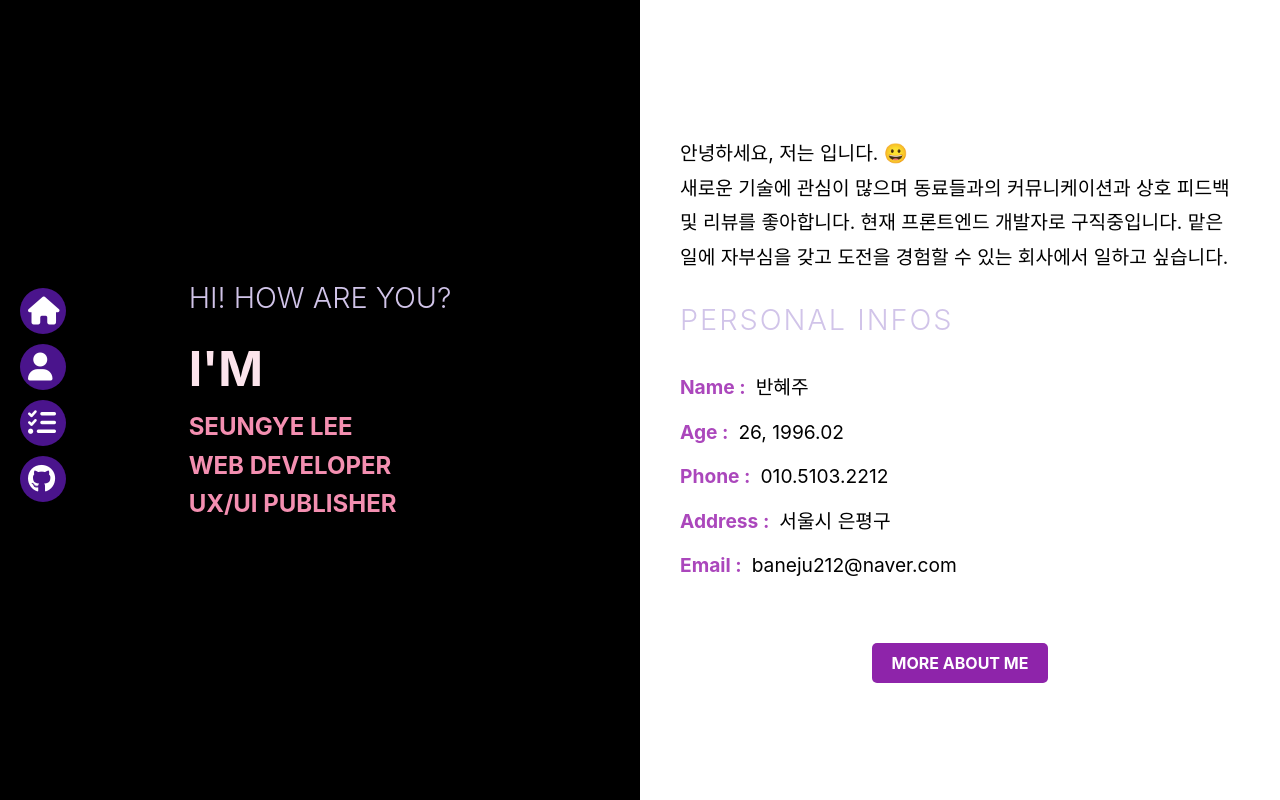
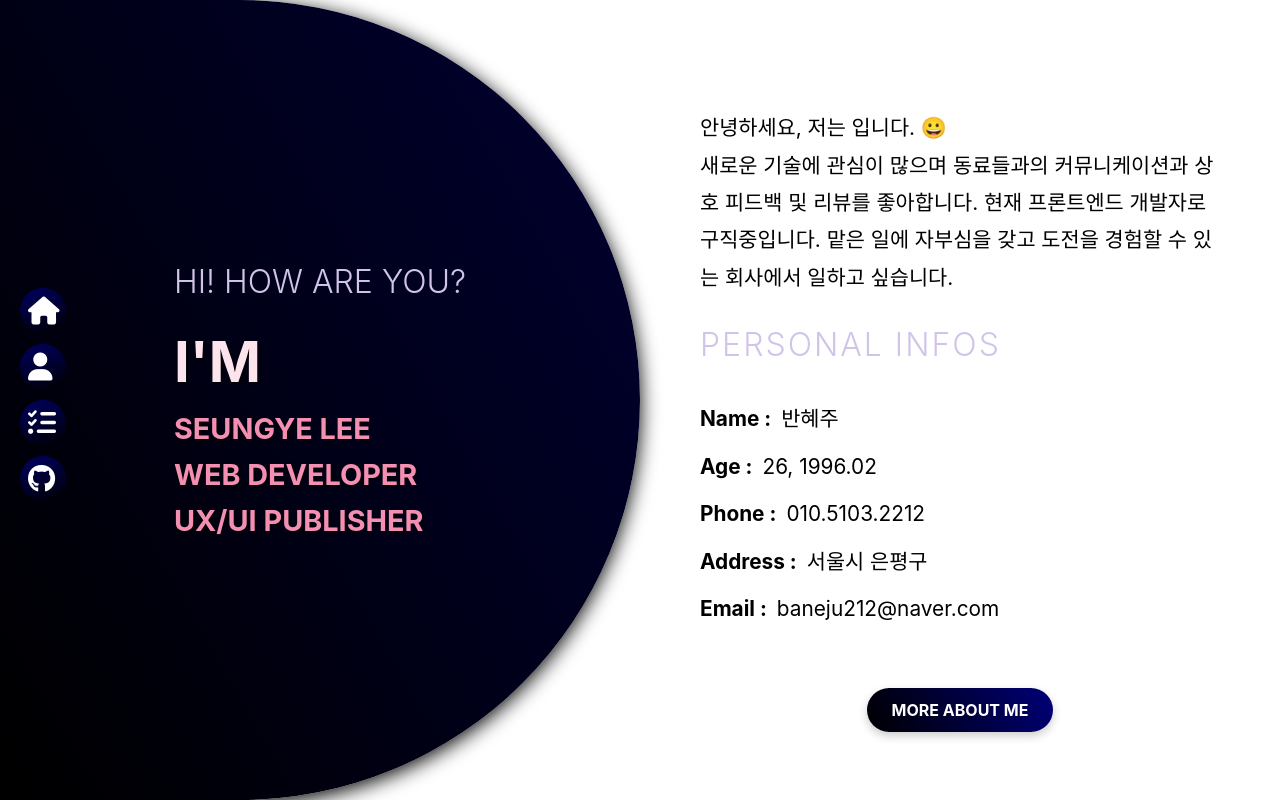
Before and after one commit to LSY0108/portfolio, a React (Create React App) app: page / in a window 1280 px wide. Built offline with nearby package versions, Linux system fonts and the light colour scheme.

Commit message:
project upload

```diff
--- a/package.json
+++ b/package.json
@@ -20,7 +20,7 @@
   "homepage": "https://LSY0108.github.io/portfolio/",
   "scripts": {
     "start": "react-scripts start",
-    "build": "react-scripts build",
+    "build": "set \"GENERATE_SOURCEMAP=false\" && react-scripts build",
     "test": "react-scripts test",
     "eject": "react-scripts eject",
     "predeploy": "npm run build",
--- a/src/components/About/about.css
+++ b/src/components/About/about.css
@@ -78,12 +78,13 @@
     font-size: 36px;
     margin-right: 8px;
     color: white;
+    align-items: center;
 }
 
 .icon-title > h3 {
     font-size: 20px;
     color: white;
-    margin-bottom: 10px;
+    margin:0;
 }
 
 /* Hover 효과 추가 */
--- a/src/components/Header/header.css
+++ b/src/components/Header/header.css
@@ -30,7 +30,7 @@ li {
 }
 
 li.active a {
-    background-color: #8e24aa;
+    background-color: white;
 }
 
 
@@ -39,7 +39,7 @@ li a {
     align-items: center;
     padding: 8px;
     border-radius: 50px;
-    background: #4a148c;
+    background: linear-gradient(1240deg, rgba(0, 0, 100, 300), rgba(0, 0, 0, 20));
     transition: all 0.2s;
     color: #ffffff;
     text-decoration: none;
@@ -56,7 +56,7 @@ li:hover a {
 }
 
 a i {
-    color: #ffffff;
+    color: white;
     margin-right: 5px;
     font-size: 28px;
     text-align: center;
--- a/src/components/Home/home.css
+++ b/src/components/Home/home.css
@@ -1,11 +1,9 @@
-/* home.css */
 @import url('https://fonts.googleapis.com/css2?family=Poppins:wght@400;600;700&display=swap');
 
 .styled-home {
     display: flex;
     height: 100vh;
     width: 100%;
-    /*background-color: #f3e5f5;*/ /* 배경을 연한 보라색으로 변경 */
     background-color: white;
     overflow: hidden;
 }
@@ -20,50 +18,42 @@
 }
 
 .left {
-    /*background-color: #6a1b9a;*/ /* 보라색 배경 */
-    background-color: black;
-    color: #fce4ec; /* 텍스트를 연한 분홍색으로 */
+    /*background-color: black;*/
     position: relative;
     overflow: hidden;
+    box-shadow: 0 4px 20px rgba(0, 0, 0, 2); /* 그림자 효과 추가 */
+    border-top-right-radius: 10000px; /* 오른쪽 위 모서리 둥글게 */
+    border-bottom-right-radius: 10000px; /* 오른쪽 아래 모서리 둥글게 */
+    background: linear-gradient(240deg, rgba(0, 0, 50, 300), rgba(0, 0, 0, 20));
 }
 
-/*.color-block {
-    position: absolute;
-    top: 0;
-    left: 0;
-    width: 100%;
-    height: 50px;
-    !*background-color: #ba68c8;*! !* 더 밝은 보라색 상단 블록 *!
-    background-color:black;
-}*/
-
 .tit-wrap h1 {
-    font-size: 3rem;
+    font-size: 3.5rem; /* 크기 증가 */
     font-weight: 700;
     margin: 20px 0;
-    color: #fce4ec; /* 제목 색상을 연한 분홍색으로 변경 */
+    color: #fce4ec;
+    text-shadow: 2px 2px 4px rgba(0, 0, 0, 0.7); /* 텍스트 그림자 추가 */
 }
 
 .tit-wrap h2 {
-    font-size: 1.8rem;
+    font-size: 2rem; /* 크기 증가 */
     font-weight: 300;
-    color: #d1c4e9; /* 서브 제목 색상을 연한 보라색으로 */
+    color: #d1c4e9;
 }
 
 .message {
     display: block;
     margin-top: 10px;
-    animation: fade 10s infinite; /* 애니메이션 적용 */
+    animation: fade 10s infinite;
 }
 
 .message strong {
     display: block;
-    font-size: 1.5rem;
+    font-size: 1.8rem; /* 크기 증가 */
     line-height: 1.6;
-    color: #f48fb1; /* 메시지 텍스트를 밝은 분홍색으로 변경 */
+    color: #f48fb1;
 }
 
-/* fade 애니메이션 추가 */
 @keyframes fade {
     0%, 100% { opacity: 0; }
     33% { opacity: 1; }
@@ -71,22 +61,25 @@
 }
 
 .right {
-    /*background-color: #fce4ec;*/ /* 오른쪽 섹션 배경을 밝은 분홍색으로 */
-    background-color: #ffffff;
-    /*color: #4a148c;*/ /* 텍스트 색상을 어두운 보라색으로 */
-    color: black;
+    background-color: white; /* 흰색 배경 */
 }
 
 .right p {
-    font-size: 1.2rem;
+    font-size: 1.3rem; /* 크기 증가 */
     line-height: 1.8;
     margin-bottom: 30px;
+    padding: 20px; /* 패딩 추가 */
+    border-radius: 10px; /* 모서리 둥글게 */
+
+    /*이거 할지 안할지 정하기!!*/
+    /*background-color: rgba(255, 255, 255, 0.8); !* 배경색 반투명 처리 *!
+    box-shadow: 0 4px 10px rgba(0, 0, 0, 0.2); !* 그림자 효과 추가 *!*/
 }
 
 .section-title {
-    font-size: 1.6rem;
+    font-size: 1.8rem; /* 크기 증가 */
     margin-top: 20px;
-    color: #ec407a; /* 섹션 제목을 밝은 분홍색으로 */
+    color: #ec407a;
     text-transform: uppercase;
     letter-spacing: 2px;
 }
@@ -103,23 +96,24 @@
 
 .info-label {
     font-weight: bold;
-    color: #ab47bc; /* 정보 라벨 색상을 보라색으로 */
+    color: black;
     margin-right: 10px;
 }
 
 .more-btn {
     display: inline-block;
-    margin-top: 20px;
-    padding: 10px 20px;
-    background-color: #8e24aa; /* 버튼 배경을 보라색으로 */
+    padding: 12px 25px; /* 패딩 증가 */
+    background: linear-gradient(240deg, rgba(0, 0, 120, 300), rgba(0, 0, 0, 20)); /* 왼쪽 배경과 동일한 그라데이션 */
     color: #fff;
     text-transform: uppercase;
     text-decoration: none;
     font-weight: bold;
-    border-radius: 5px;
-    transition: background-color 0.3s;
+    border-radius: 25px; /* 둥근 버튼 */
+    transition: background-color 0.3s, transform 0.2s; /* 변환 추가 */
+    box-shadow: 0 4px 10px rgba(0, 0, 0, 0.2); /* 버튼 그림자 추가 */
 }
 
 .more-btn:hover {
-    background-color: #7b1fa2; /* 호버 시 더 어두운 보라색 */
+    background-color: #7b1fa2;
+    transform: translateY(-2px); /* 호버 시 살짝 위로 이동 */
 }
--- a/src/components/Projects/projects.css
+++ b/src/components/Projects/projects.css
@@ -15,24 +15,80 @@
     flex-wrap: wrap; /* 여러 줄로 감싸기 */
     justify-content: center; /* 가운데 정렬 */
     align-items: flex-start; /* 세로 정렬 */
+    max-width: 1000px; /* 한 줄에 3개의 박스를 배치할 수 있는 너비 */
     gap: 20px; /* 박스 간의 간격 */
+    margin: 0 auto;
 }
 
 .project-box {
     background-color: #444;
-    color: #f48fb1;
+    color: white;
     border-radius: 10px;
     padding: 15px;
     margin: 10px;
-    width: calc(33.33% - 20px); /* 한 줄에 3개씩 배치하고, 여백을 고려하여 너비 계산 */
-    height: 55vh; /* 높이 조정 */
+    width: 250px; /* 고정 너비 */
+    height: 350px; /* 고정 높이 */
+    cursor: pointer;
+    transition: background-color 1s;
+    font-size: 1.2rem;
+    align-items: center;
+    justify-content: center;
+    flex-direction: column; /* 세로 방향으로 정렬 */
+    position: relative; /* 자식 요소를 절대 위치로 정렬하기 위해 사용 */
+}
+
+.project-title {
+    font-size: 1.5rem; /* 제목의 폰트 크기 */
+    color: white; /* 제목 색상 */
+    padding-bottom: 10px; /* 요약과의 간격을 위한 하단 패딩 */
+    text-align: left; /* 왼쪽 정렬 */
+    transition: transform 0.7s, opacity 0.3s; /* 이동 및 투명도 전환 효과 추가 */
+    align-items: center;
+}
+
+.project-summary {
+    font-size: 1rem; /* 요약 텍스트의 폰트 크기 */
+    color: #bbb; /* 요약 텍스트의 색상 */
+    margin: 0; /* 기본 여백 제거 */
+    padding-top: 10px; /* 제목과의 간격을 위한 상단 패딩 */
+    display: block; /* 기본적으로 블록으로 표시 */
+    text-align: left; /* 왼쪽 정렬 */
+}
+
+.details-button {
+    display: none; /* 기본적으로 버튼 숨기기 */
+    margin-top: 10px; /* 버튼과 제목 사이의 간격 */
+    background-color: transparent; /* 버튼 배경색을 투명으로 설정 */
+    color: black; /* 버튼 글자색 */
+    border: 2px solid white; /* 흰색 테두리 추가 */
+    border-radius: 5px;
+    padding: 10px 15px;
     cursor: pointer;
     transition: background-color 0.3s;
-    font-size: 18px;
+    color: white; /* 버튼 글자색을 흰색으로 설정 */
 }
 
+
+
 .project-box:hover {
-    background-color: #555; /* 호버 효과 */
+    background-color: #333; /* 호버 효과 */
+    display: flex;
+    align-items: center;
+    justify-content: center;
+    box-shadow: 0 0 20px rgba(0, 0, 0, 0.8); /* 가장자리 부분을 어둡게 하는 그림자 추가 */
+}
+
+.project-box:hover .project-title {
+    margin: 0 10px;
+    text-align: center;
+}
+
+.project-box:hover .project-summary {
+    display: none; /* 호버 시 요약 숨기기 */
+}
+
+.project-box:hover .details-button {
+    display: block; /* 호버 시 버튼 표시 */
 }
 
 .modal-overlay {
```
Also changed, not shown: src/components/Projects/Projects.js (+32 -21 lines), 1 other file (tests, documents, lock files or other folders).
